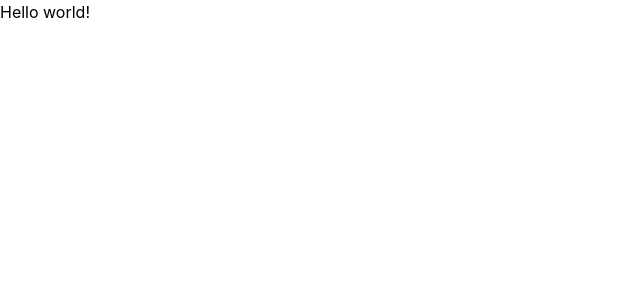
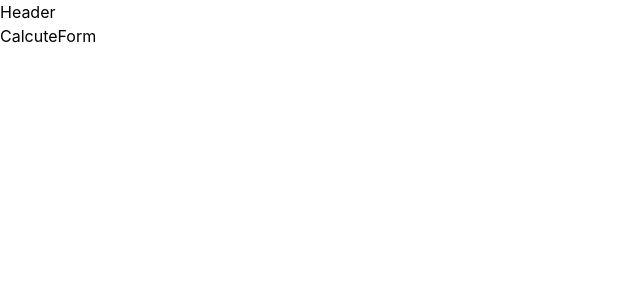
Before and after one commit to nuridemir/CalorieCalculationWeb, a React (Vite) app: page / in a window 1280 px wide. Shown: the top 300 px of the page, without its empty margins (0-640 px from the left). Built offline with nearby package versions, Linux system fonts and the light colour scheme.

Commit message:
added basic files

```diff
--- a/src/App.jsx
+++ b/src/App.jsx
@@ -1,10 +1,12 @@
+import Header from "@/components/header"
+import CalcuteForm from "./components/calcute-form"
+
 function App() {
 
   return (
     <>
-      <h1 className="text-3xl font-bold underline">
-        Hello world!
-      </h1>
+      <Header />
+      <CalcuteForm />
     </>
   )
 }
--- /dev/null
+++ b/src/components/calcute-form/index.jsx
@@ -0,0 +1,7 @@
+const CalcuteForm = () => {
+    return (
+        <div>CalcuteForm</div>
+    )
+}
+
+export default CalcuteForm
--- /dev/null
+++ b/src/components/header/index.jsx
@@ -0,0 +1,7 @@
+const Header = () => {
+    return (
+        <div>Header</div>
+    )
+}
+
+export default Header
```
Also changed, not shown: src/components/footer/index.jsx (added, +7 -0 lines), src/uitils/index.js (added).
